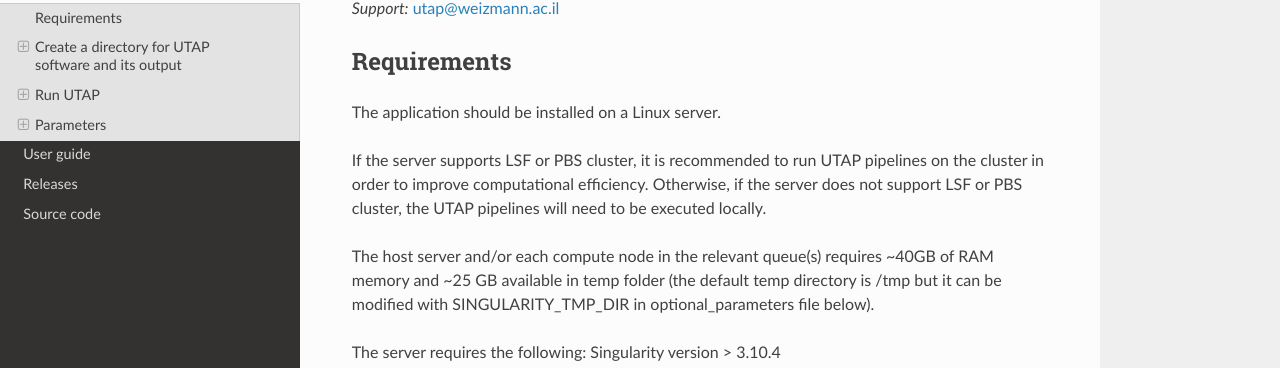
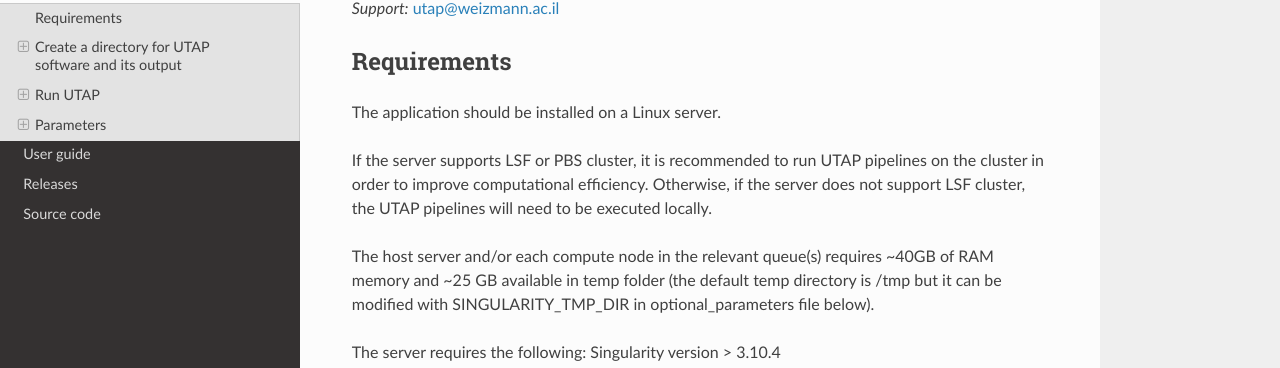
Before and after one commit to utap2/utap2, a Sphinx documentation site: the page built from docs/rst/installation.rst, in a window 1280 px wide and 900 px high. Shown: the part 163-531 px from the top of the window. Built offline with Sphinx 7.4.7 and the Read the Docs theme 2.0.0, drawn with Linux system fonts in a browser that asks for light colours; some of the changed text lies outside the part shown.

Commit message:
Update installation.rst

```diff
--- a/docs/rst/installation.rst
+++ b/docs/rst/installation.rst
@@ -12,7 +12,7 @@
 The application should be installed on a Linux server.
 
 
-If the server supports LSF or PBS cluster, it is recommended to run UTAP pipelines on the cluster in order to improve computational efficiency. Otherwise, if the server does not support LSF or PBS cluster, the UTAP pipelines will need to be executed locally.
+If the server supports LSF or PBS cluster, it is recommended to run UTAP pipelines on the cluster in order to improve computational efficiency. Otherwise, if the server does not support LSF cluster, the UTAP pipelines will need to be executed locally.
 
 
 The host server and/or each compute node in the relevant queue(s) requires ~40GB of RAM memory and ~25 GB available in temp folder (the default temp directory is /tmp but it can be modified with SINGULARITY_TMP_DIR in optional_parameters file below).
@@ -408,6 +408,8 @@
 
 CLUSTER_QUEUE           Queue name in the cluster. $USER  must have permissions to run on this queue.
 
+
+
                         **The default is:** CLUSTER_QUEUE=None
 
 
```
Also changed, not shown: other parts of docs/rst/installation.rst (+8 -0 lines).
